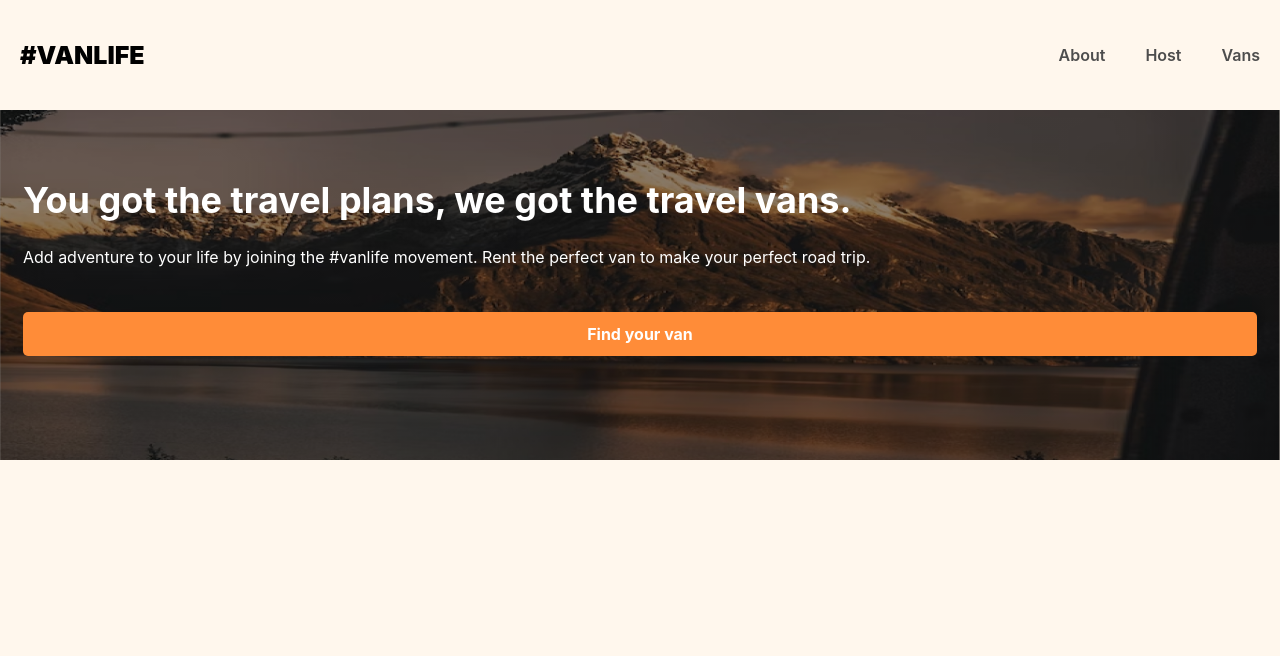
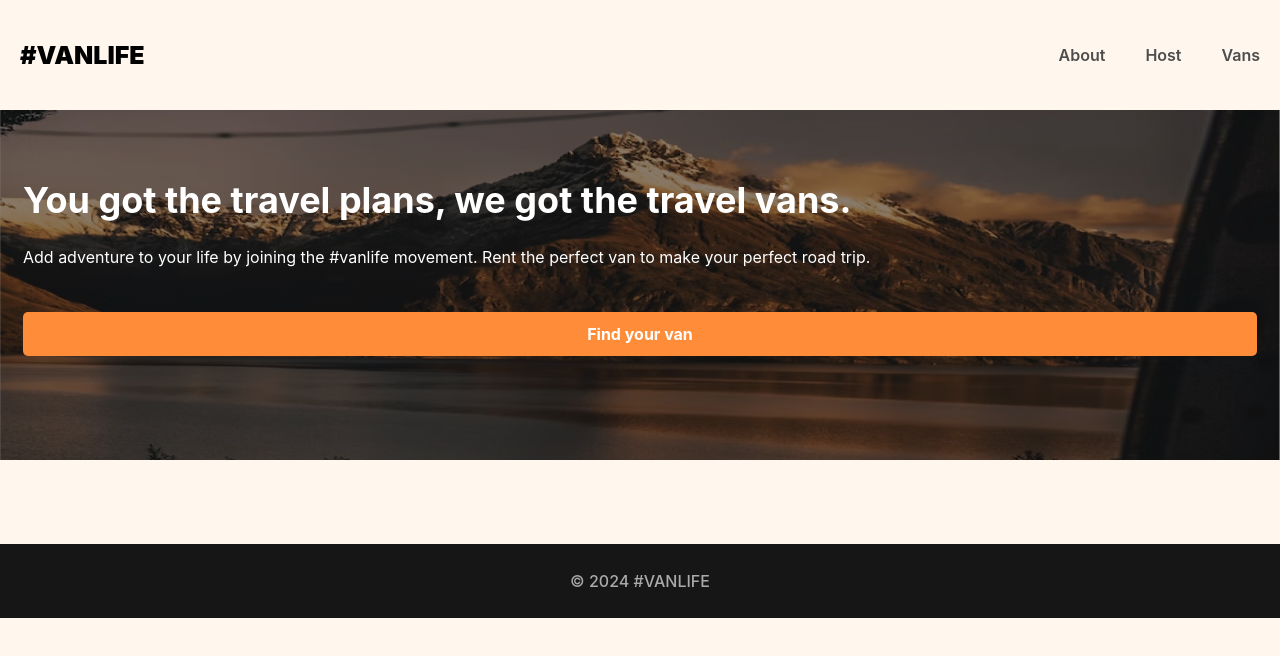
Before and after one commit to amsterdanDev/van-life, a React (Vite) app: page / in a window 1280 px wide. Shown: the top 656 px of the page. Built offline with nearby package versions, Linux system fonts and the light colour scheme.

Commit message:
feet: create footer

```diff
--- /dev/null
+++ b/src/components/Footer.jsx
@@ -0,0 +1,7 @@
+const Footer = () => {
+  return (
+    <footer>&#169; 2024 #VANLIFE</footer>
+  )
+}
+
+export default Footer
--- a/src/components/Layout.jsx
+++ b/src/components/Layout.jsx
@@ -1,5 +1,6 @@
+import { Outlet } from 'react-router-dom'
+import Footer from './Footer'
 import Header from './Header'
-import { Outlet } from 'react-router-dom'
 
 const Layout = () => {
   return (
@@ -8,6 +9,7 @@ const Layout = () => {
       <main>
         <Outlet />
       </main>
+      <Footer />
     </>
   )
 }
```
